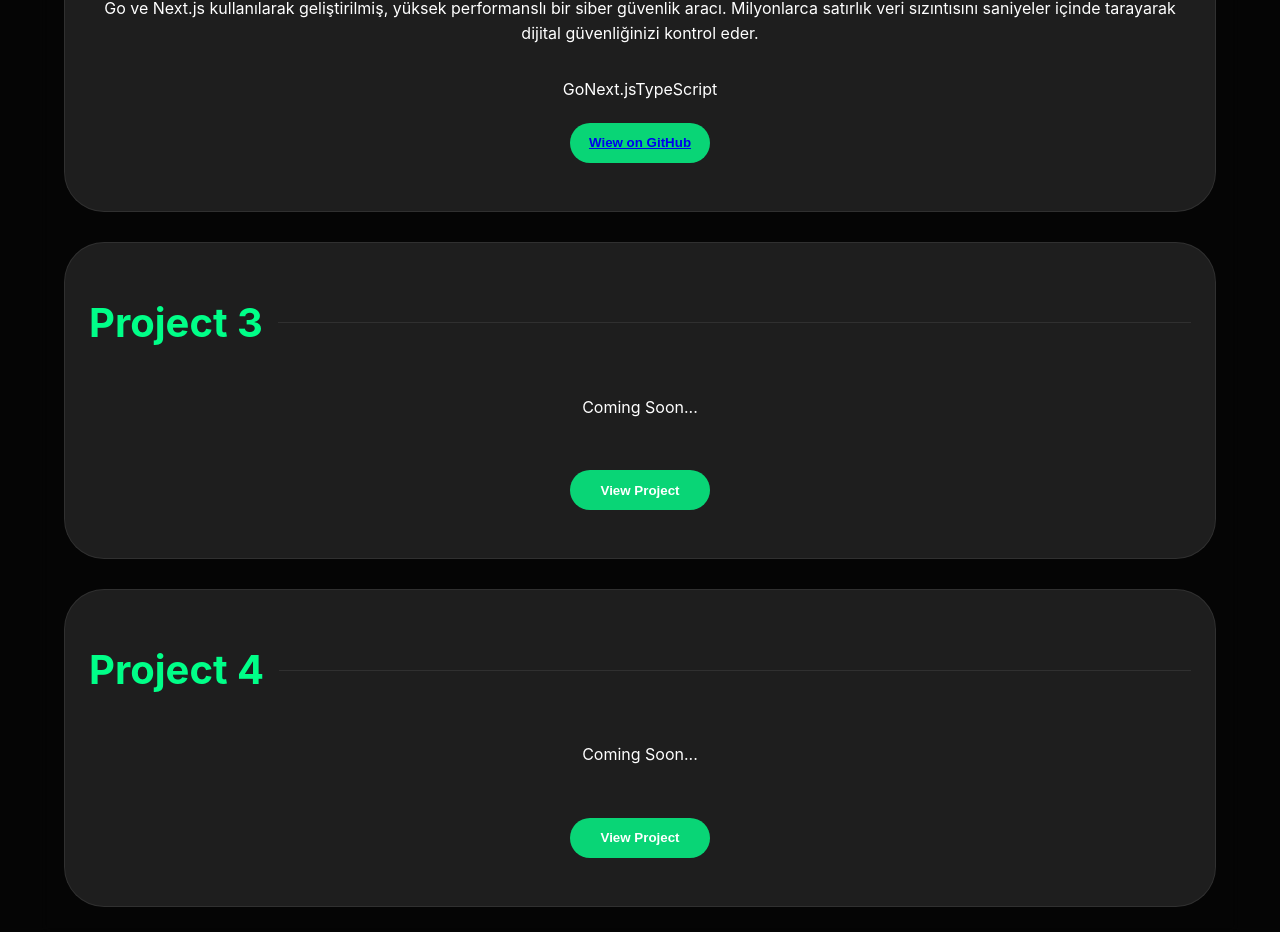
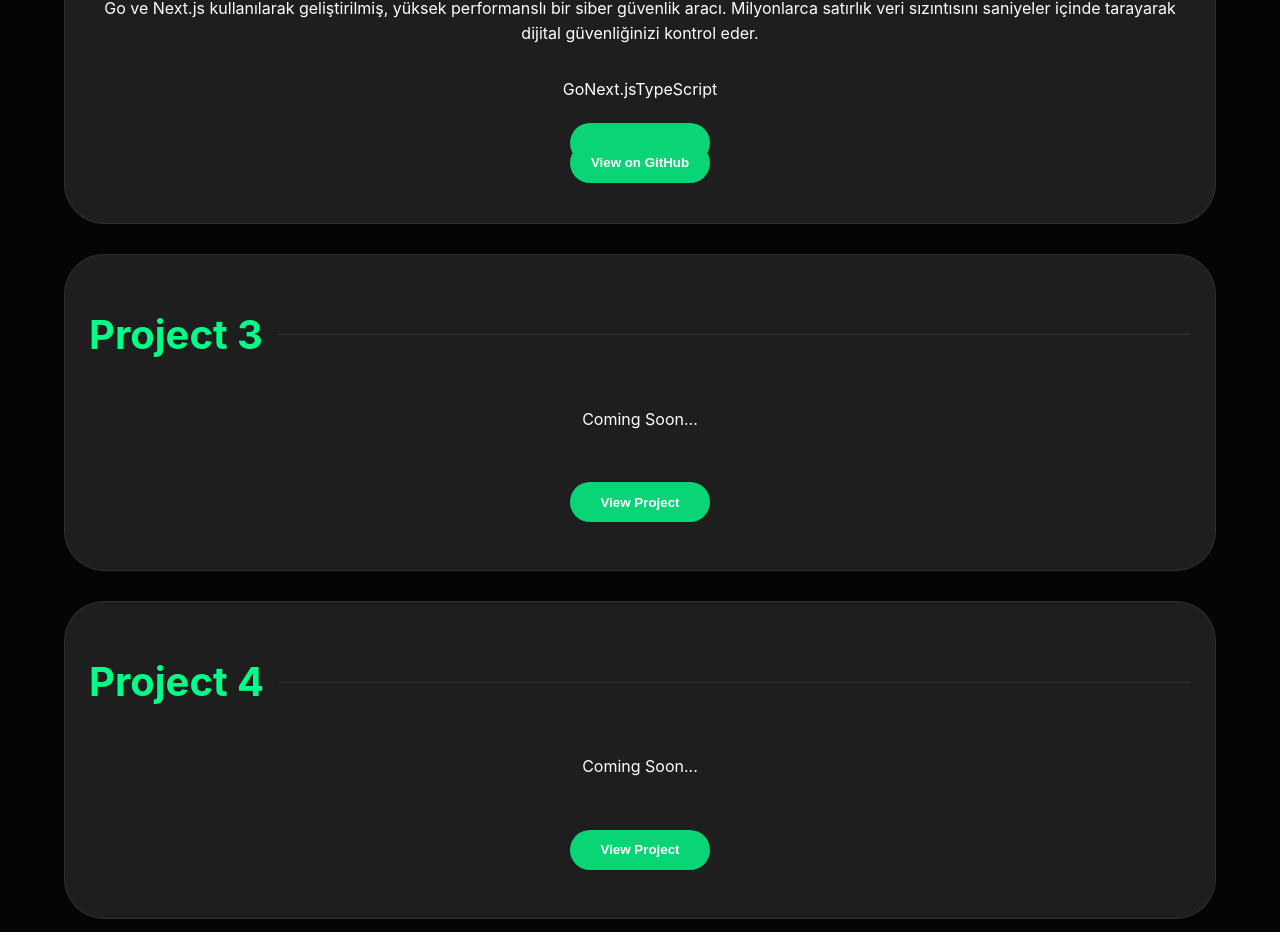
Before and after one commit to alikaklk/MyPortfolio, a React (Vite) app in the folder apps/web/: page /projects in a window 1280 px wide. Shown: the part 1040-1972 px from the top of the page. Built offline with nearby package versions, Linux system fonts and the light colour scheme.

Commit message:
new project

```diff
--- a/apps/web/src/pages/ProjectsPage/Projects.tsx
+++ b/apps/web/src/pages/ProjectsPage/Projects.tsx
@@ -24,9 +24,7 @@ export default function Projects() {
                         <span>TypeScript</span>
                     </div>
                     <button className={styles.ProjectViewButton}>
-                        <a href="https://github.com/alikaklk/safeguard-leak-checker" className={styles.ProjectLink}>
-                        Wiew on GitHub
-                        </a>
+                        <button className={styles.ProjectViewButton}><a className={styles.ProjectViewLink} href="https://github.com/alikaklk/safeguard-leak-checker" target="_blank" rel="noopener noreferrer">View on GitHub</a></button>
                     </button>
                     </div>
                 <div className={styles.ProjectCard}>
```
